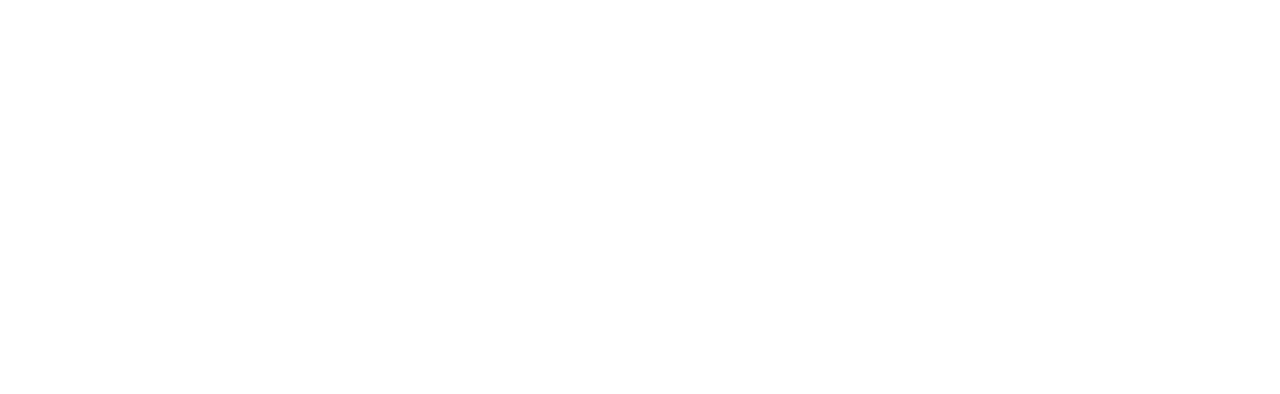
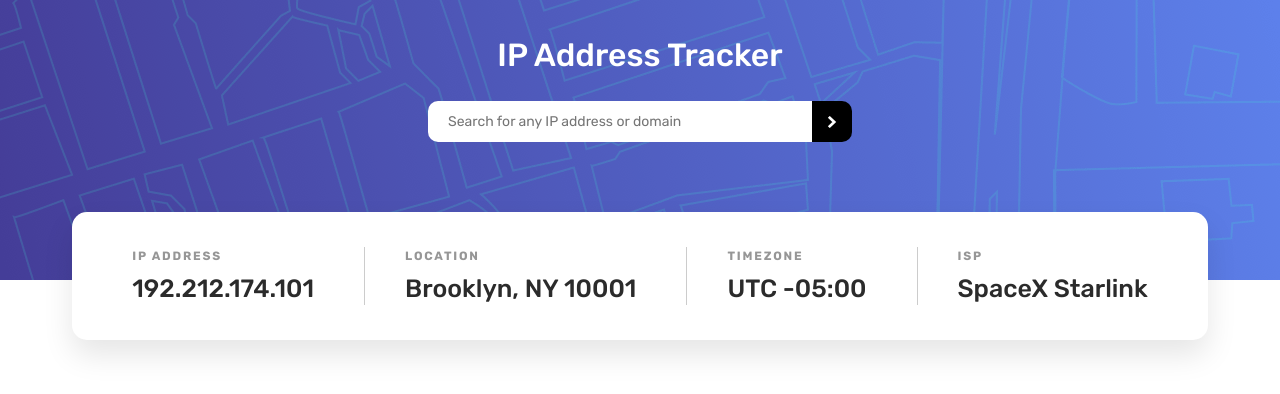
Before and after one commit to Parsa12458/IP-address-tracker, a website built with Vite: page index.html in a window 1280 px wide. Built offline with nearby package versions, Linux system fonts and the light colour scheme.

Commit message:
implementing header

```diff
--- a/assets/css/base.css
+++ b/assets/css/base.css
@@ -39,4 +39,5 @@ body {
   font-family: 'Rubik', sans-serif;
   font-size: 1.6rem;
   line-height: 1.6;
+  color: var(--dark-gray);
 }
--- a/assets/css/components.css
+++ b/assets/css/components.css
@@ -0,0 +1,13 @@
+.heading-primary {
+  color: #fff;
+  font-weight: 500;
+  font-size: 3.2rem;
+}
+
+.heading-secondary {
+  text-transform: uppercase;
+  color: var(--gray);
+  font-size: 1.2rem;
+  letter-spacing: 1.8px;
+  margin-bottom: 1rem;
+}
--- a/assets/css/layout.css
+++ b/assets/css/layout.css
@@ -0,0 +1,77 @@
+body {
+  height: 100vh;
+}
+
+.header {
+  height: 28rem;
+  background-image: url(../images/pattern-bg-desktop.png);
+  background-repeat: no-repeat;
+  background-size: cover;
+  text-align: center;
+  padding-top: 3rem;
+}
+
+.header__input-box {
+  margin-top: 2rem;
+  display: flex;
+  justify-content: center;
+}
+
+.header__input {
+  width: 30%;
+  padding: 1.2rem 2rem;
+  border-top-left-radius: 1rem;
+  border-bottom-left-radius: 1rem;
+  outline: 0;
+  border: 0;
+  font-family: inherit;
+  font-size: 1.4rem;
+  color: inherit;
+}
+
+.header__submit {
+  padding: 1rem 1.5rem;
+  background-color: #000;
+  border-top-right-radius: 1rem;
+  border-bottom-right-radius: 1rem;
+  outline: 0;
+  border: 0;
+  display: flex;
+  justify-content: center;
+  align-items: center;
+  cursor: pointer;
+}
+
+.header__submit-icon {
+  width: 1rem;
+  height: 1.2rem;
+}
+
+.details {
+  display: flex;
+  background-color: #fff;
+  /* background-color: orangered; */
+  justify-content: center;
+  align-items: center;
+  gap: 4rem;
+  width: fit-content;
+  margin: 7rem auto 0 auto;
+  padding: 3.5rem 6rem;
+  border-radius: 1.5rem;
+  box-shadow: 0 1.5rem 3rem rgba(0, 0, 0, 0.1);
+}
+
+.details__section {
+  text-align: left;
+}
+
+.details__section:not(:last-child) {
+  border-right: 1px solid #ccc;
+  padding-right: 5rem;
+}
+
+.details__value {
+  font-size: 2.5rem;
+  line-height: 1;
+  font-weight: 500;
+}
--- a/index.html
+++ b/index.html
@@ -8,5 +8,44 @@
     <link rel="stylesheet" href="./assets/css/main.css" />
     <script type="module" src="./assets/js/app.js" defer></script>
   </head>
-  <body></body>
+  <body>
+    <header class="header">
+      <h1 class="heading-primary">IP Address Tracker</h1>
+      <div class="header__input-box">
+        <input
+          type="text"
+          class="header__input"
+          placeholder="Search for any IP address or domain"
+        />
+        <button class="header__submit">
+          <img
+            src="./assets/images/icon-arrow.svg"
+            alt="arrow icon"
+            class="header__submit-icon"
+          />
+        </button>
+      </div>
+      <div class="details">
+        <div class="details__section">
+          <h2 class="heading-secondary">ip address</h2>
+          <span class="details__value details__ip">192.212.174.101</span>
+        </div>
+        <div class="details__section">
+          <h2 class="heading-secondary">location</h2>
+          <span class="details__value details__location"
+            >Brooklyn, NY 10001</span
+          >
+        </div>
+        <div class="details__section">
+          <h2 class="heading-secondary">timezone</h2>
+          <span class="details__value details__timezone">UTC -05:00</span>
+        </div>
+        <div class="details__section">
+          <h2 class="heading-secondary">isp</h2>
+          <span class="details__value details__isp">SpaceX Starlink</span>
+        </div>
+      </div>
+    </header>
+    <div class="map"></div>
+  </body>
 </html>
```
